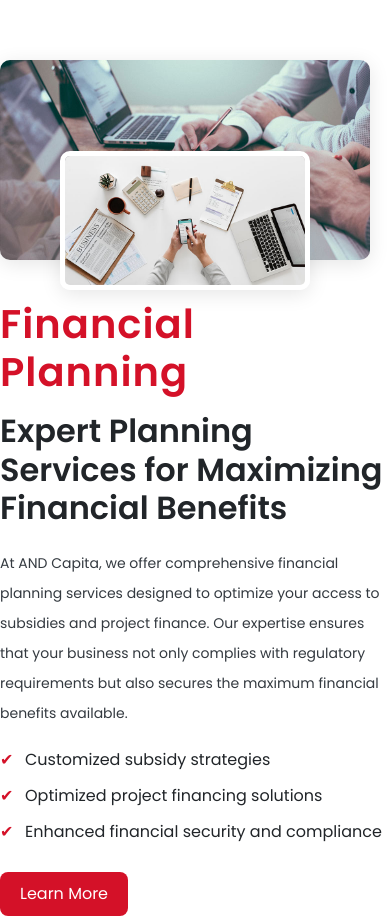
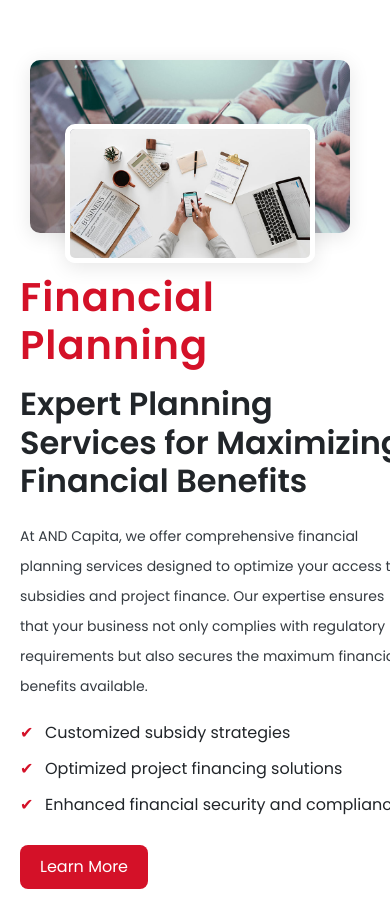
Before and after one commit to kale-avinash/Andcapita, a plain HTML site: page index.html in a window 390 px wide. Shown: the part 2837-3756 px from the top of the page. Drawn offline with nearby package versions, Linux system fonts and the light colour scheme.

Commit message:
Andcapita

```diff
--- a/assets/css/templatemo-finance-business.css
+++ b/assets/css/templatemo-finance-business.css
@@ -1129,8 +1129,8 @@
   @media (max-width: 768px) {
     .image-section {
       margin-bottom: 40px;
-      max-width: 400px;
-
+      max-width: 350px;
+	  margin-left: 10px;
     }
     .small-image{
       position: absolute;
@@ -1139,6 +1139,12 @@
       width:250px;
       transform: translateX(-50%);
     }
+	@media (max-width: 768px) {
+		.financial-section {
+		  margin-left: 20px;
+		}
+	  }
+
   }
 
 /* Testimonials Style */
```
Also changed, not shown: index.html (+1 -1 lines).
